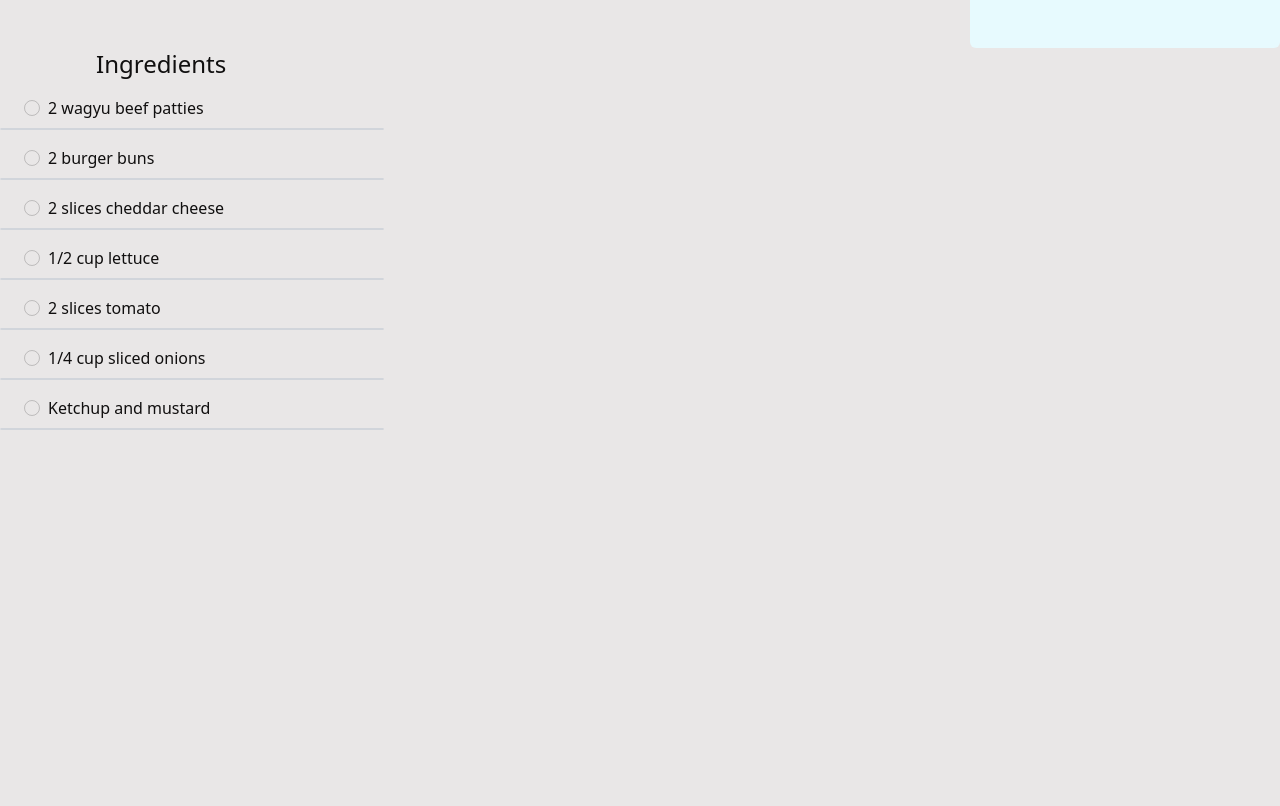
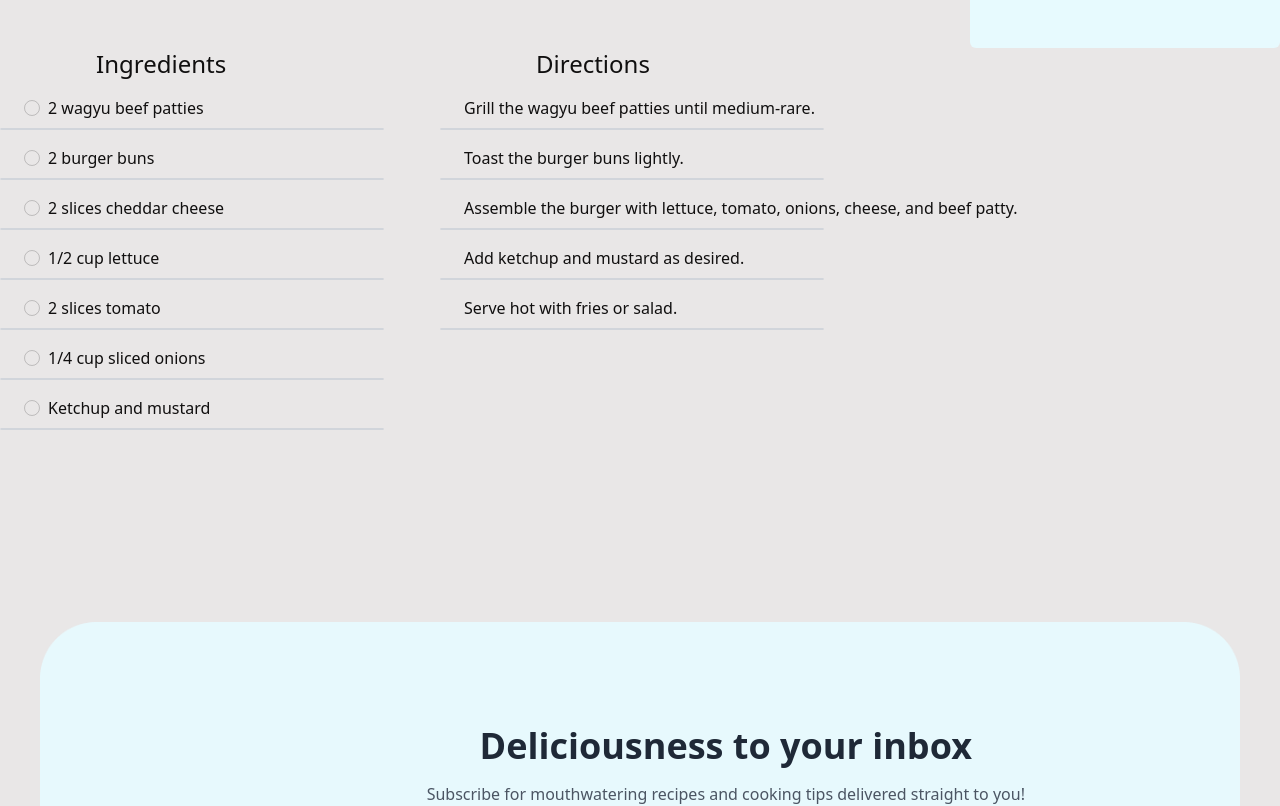
Before and after one commit to Rafsan12/Cooking_Recipe, a React (Vite) app: page /recipe/1 in a window 1280 px wide. Shown: the part 660-1466 px from the top of the page. Before the commit the page ends 1090 px from the top, so only its background shows below. Built offline with nearby package versions, Linux system fonts and the light colour scheme.

Commit message:
recipe details complete

```diff
--- a/src/App.jsx
+++ b/src/App.jsx
@@ -1,4 +1,5 @@
 import { Route, Routes } from "react-router-dom";
+import Footer from "./components/Footer/Footer";
 import Header from "./components/Header/Header";
 import RecipeDetails from "./components/Recipes_Card/RecipeDetails";
 import Layout from "./Layout";
@@ -18,6 +19,7 @@ function App() {
         <Route path="/contact" element={<Contact />} />
         <Route path="/recipe/:id" element={<RecipeDetails />} />
       </Routes>
+      <Footer />
     </>
   );
 }
--- a/src/Layout.jsx
+++ b/src/Layout.jsx
@@ -1,6 +1,5 @@
 import { Outlet } from "react-router-dom";
 import Categories from "./components/Categories/Categories";
-import Footer from "./components/Footer/Footer";
 import Hero from "./components/Hero/Hero";
 import Kitchen from "./components/Kitchen/Kitchen";
 import Recipes from "./components/Recipes_Card/Recipes";
@@ -14,7 +13,7 @@ export default function Layout() {
       <Recipes />
       <Kitchen />
       <Subscribe />
-      <Footer />
+
       <Outlet />
     </>
   );
--- a/src/components/Recipes_Card/RecipeDetails.jsx
+++ b/src/components/Recipes_Card/RecipeDetails.jsx
@@ -1,5 +1,6 @@
 import { useEffect, useState } from "react";
 import { useParams } from "react-router-dom";
+import Subscribe from "../Subscribe/Subscribe";
 
 export default function RecipeDetails() {
   const { id } = useParams();
@@ -29,6 +30,8 @@ export default function RecipeDetails() {
         <div className="md:col-span-3">
           <img className="ml-20 w-3/4 h-3/4" src={recipe?.img} alt="" />
         </div>
+
+        {/* Nutrition Information */}
         <div className="bg-[#E7FAFE] p-6 rounded-md min-h-full">
           <h1 className="text-2xl font-medium mb-4">Nutrition Information</h1>
 
@@ -62,7 +65,10 @@ export default function RecipeDetails() {
           </div>
           <div className="border border-gray-300 w-full"></div>
         </div>
+
+        {/* Ingredients & Directions */}
       </div>
+      <div className="flex gap-14">
         <div>
           <h1 className="ml-24 text-2xl font-medium ">Ingredients</h1>
           {recipe?.ingredients.map((ingredient, i) => (
@@ -75,6 +81,22 @@ export default function RecipeDetails() {
             </>
           ))}
         </div>
+        <div>
+          <h1 className="ml-24 text-2xl font-medium ">Directions</h1>
+          {recipe?.directions.map((direction, i) => (
+            <>
+              <div className="flex items-center gap-2 mb-2 mt-4 ml-6" key={i}>
+                <ul>
+                  <li>{direction}</li>
+                </ul>
+              </div>
+              <div className="border border-gray-300 w-96 rounded-full"></div>
+            </>
+          ))}
+        </div>
+      </div>
+
+      <Subscribe />
     </>
   );
 }
```
Lines whose indentation alone changed are shown as unchanged.
